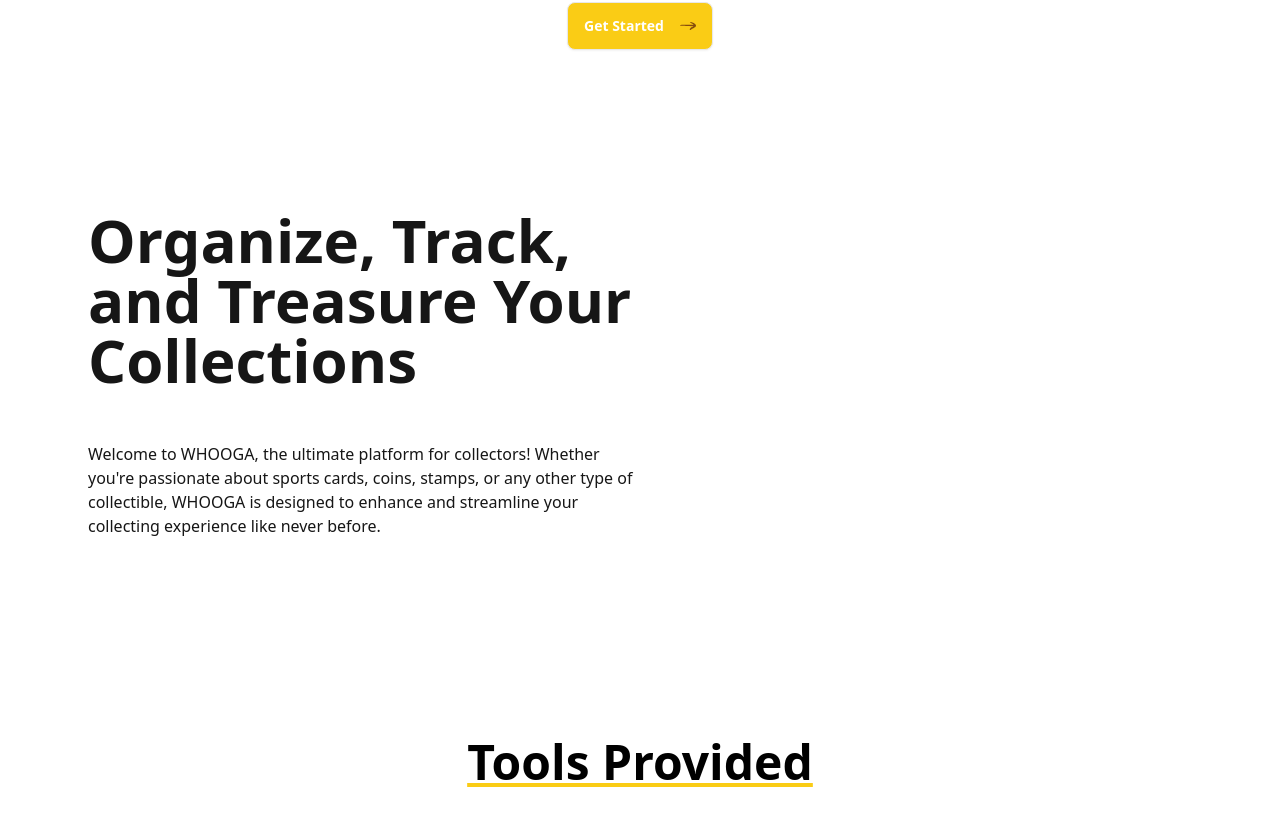
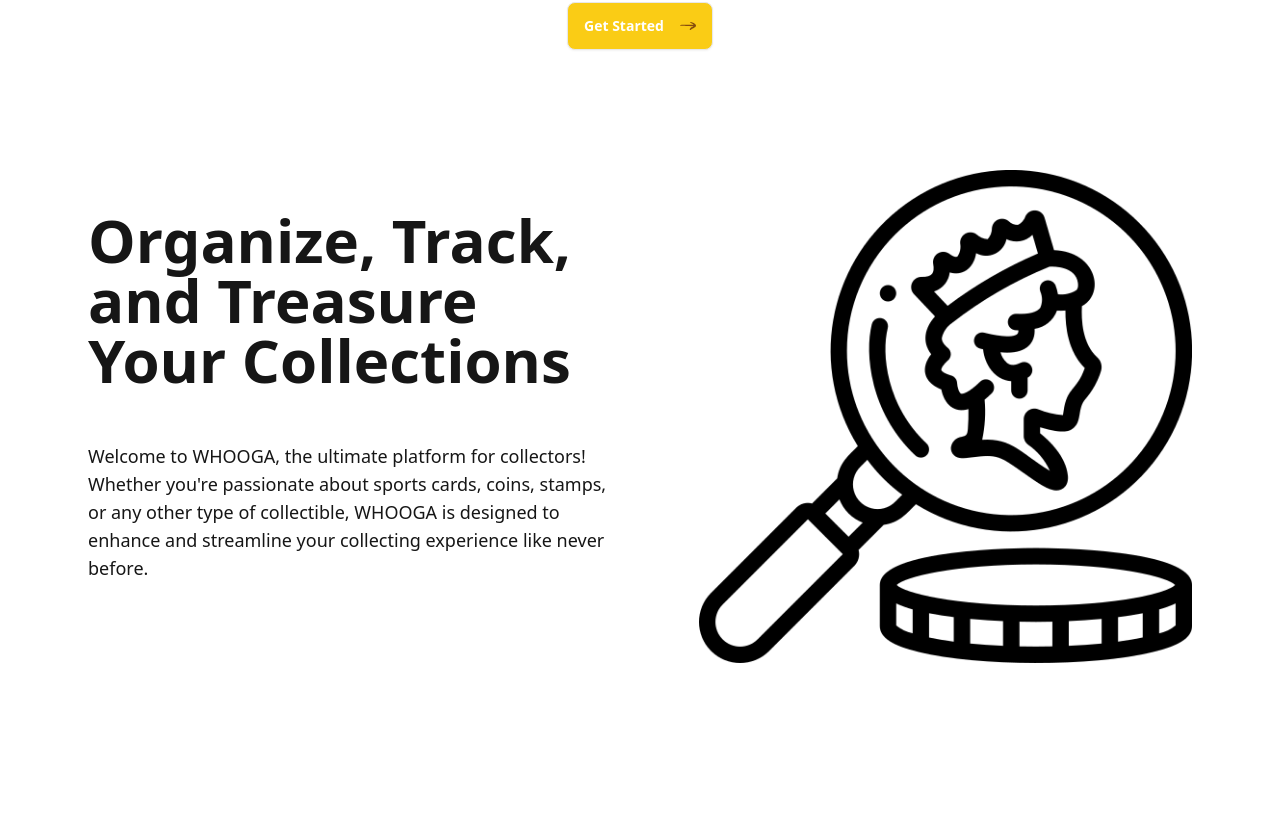
Before and after one commit to Whooga-MERN/Whooga-MERN, a React (Vite) app in the folder client/: page / in a window 1280 px wide. Shown: the part 446-1272 px from the top of the page. Built offline with nearby package versions, Linux system fonts and the light colour scheme.

Commit message:
update landing page

```diff
--- a/client/src/Pages/home.tsx
+++ b/client/src/Pages/home.tsx
@@ -50,7 +50,7 @@ export default function home() {
                 <h1 className="pb-10 font-cabinet-grotesk text-6xl font-extrabold mb-3">
                   Organize, Track, and Treasure Your Collections
                 </h1>
-                <p>
+                <p className="text-lg">
                   Welcome to WHOOGA, the ultimate platform for collectors!
                   Whether you're passionate about sports cards, coins, stamps,
                   or any other type of collectible, WHOOGA is designed to
@@ -62,13 +62,13 @@ export default function home() {
 
             {/* Image */}
             <div className="">
-              {/* <img
+              <img
                 className="w-full h-full mx-auto md:max-w-none"
-                src="/scan.jpg"
+                src="/coin.png"
                 width={540}
                 height={300}
-                alt="Features"
-              /> */}
+                alt="Coin"
+              />
             </div>
           </div>
         </div>
```
Also changed, not shown: client/public/coin.png (added).
